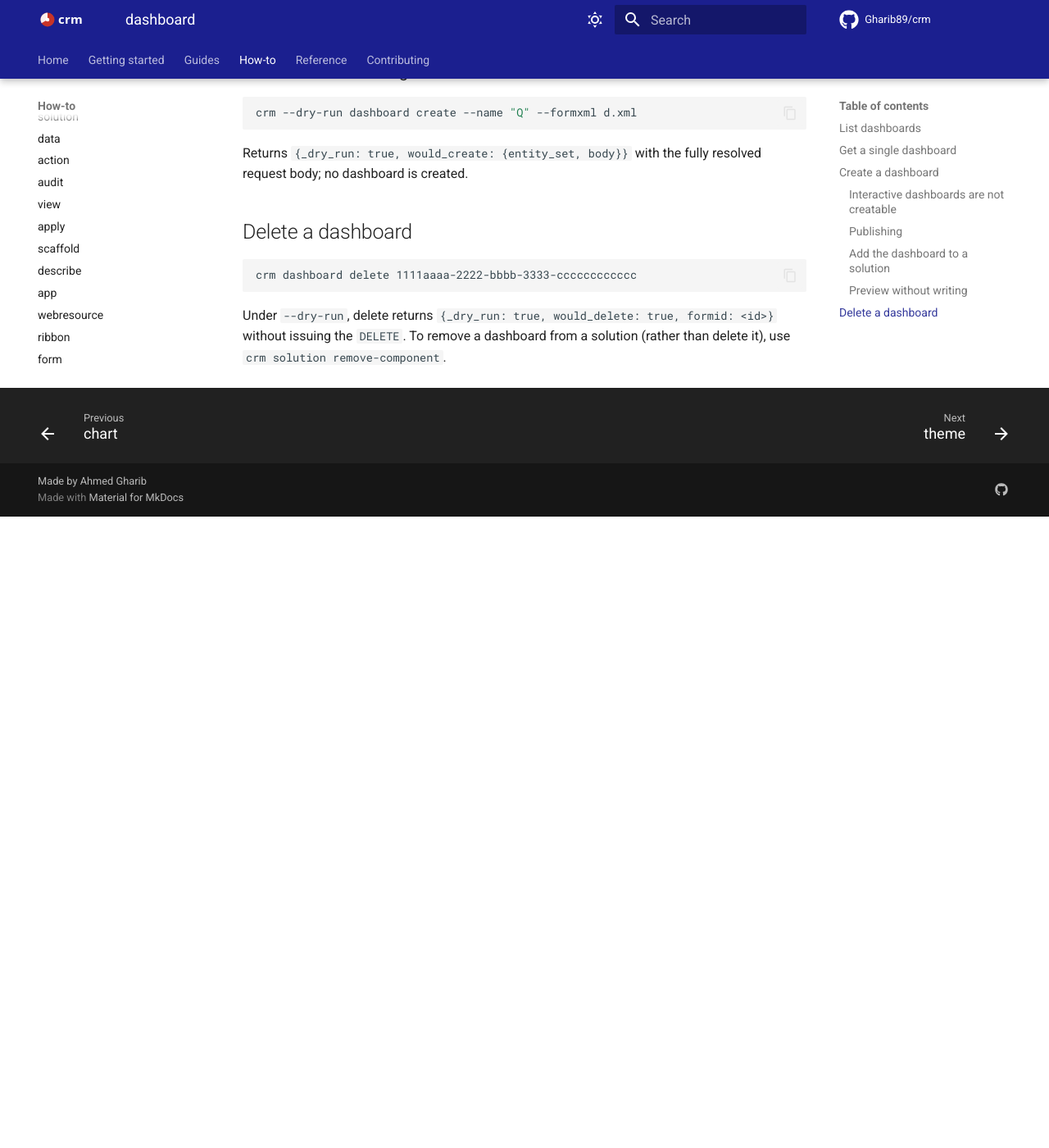
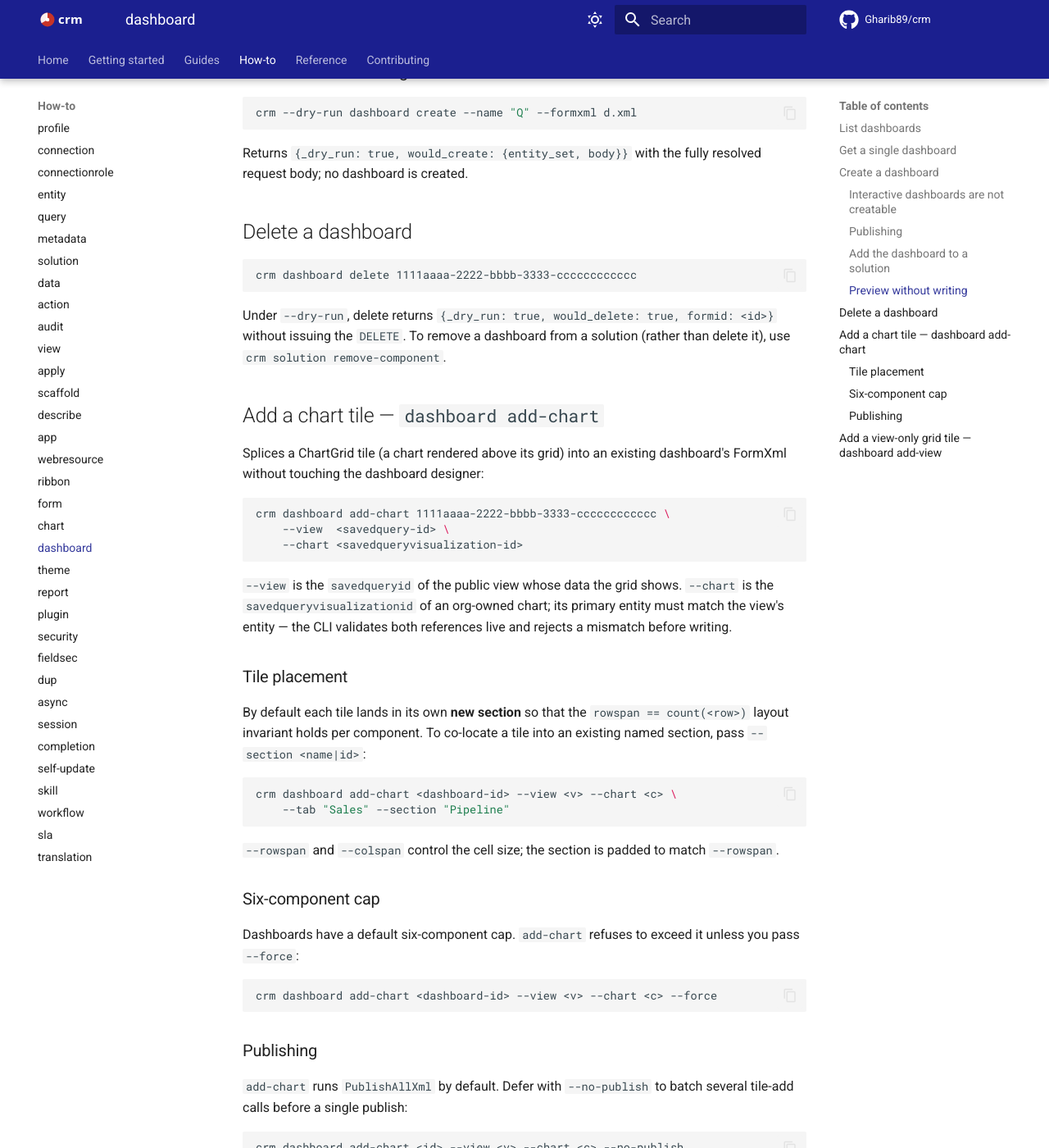
Before and after one commit to Gharib89/crm, an MkDocs documentation site: the page built from docs/how-to/dashboard.md, in a window 1280 px wide and 1400 px high, scrolled down 1749 px. Shown: the whole window at 82% size. Built offline with MkDocs 1.6.1 and Material for MkDocs 9.7.7, drawn with Linux system fonts in a browser that asks for light colours; comment, search, counter and statistics services are not loaded; before the commit the page ends 2379 px from its top, so only the background shows below that; some of the changed text lies outside the part shown.

Commit message:
docs: sync dashboard add-chart / add-view tile editors
README command table, dashboard how-to (usage, placement model, six-component
cap, publish-layer read-back gotcha), and the shipped crm skill's customization
reference.

Co-Authored-By: Claude Opus 4.8 <noreply@anthropic.com>
Claude-Session: https://claude.ai/code/session_01GWpdsgeNqMK3VnmWTb6YFf

````diff
--- a/docs/how-to/dashboard.md
+++ b/docs/how-to/dashboard.md
@@ -1,8 +1,9 @@
 # How-to: dashboard
 
 Author organization-owned **system dashboards** headlessly — list, get, create,
-and delete `systemform` records with `type = 0` without opening the dashboard
-designer. See the [CLI reference](../reference/cli.md) for every flag.
+delete, and splice tiles into `systemform` records with `type = 0` without
+opening the dashboard designer. See the [CLI reference](../reference/cli.md)
+for every flag.
 
 A dashboard's layout lives in its `formxml` column. The CLI does **not** generate
 that XML — it posts the file you give it verbatim — so authoring a dashboard from
@@ -97,3 +98,78 @@ Under `--dry-run`, delete returns
 `{_dry_run: true, would_delete: true, formid: <id>}` without issuing the `DELETE`.
 To remove a dashboard from a solution (rather than delete it), use
 `crm solution remove-component`.
+
+## Add a chart tile — `dashboard add-chart`
+
+Splices a ChartGrid tile (a chart rendered above its grid) into an existing
+dashboard's FormXml without touching the dashboard designer:
+
+```bash
+crm dashboard add-chart 1111aaaa-2222-bbbb-3333-cccccccccccc \
+    --view  <savedquery-id> \
+    --chart <savedqueryvisualization-id>
+```
+
+`--view` is the `savedqueryid` of the public view whose data the grid shows.
+`--chart` is the `savedqueryvisualizationid` of an org-owned chart; its primary
+entity must match the view's entity — the CLI validates both references live and
+rejects a mismatch before writing.
+
+### Tile placement
+
+By default each tile lands in its own **new section** so that the
+`rowspan == count(<row>)` layout invariant holds per component. To co-locate a
+tile into an existing named section, pass `--section <name|id>`:
+
+```bash
+crm dashboard add-chart <dashboard-id> --view <v> --chart <c> \
+    --tab "Sales" --section "Pipeline"
+```
+
+`--rowspan` and `--colspan` control the cell size; the section is padded to
+match `--rowspan`.
+
+### Six-component cap
+
+Dashboards have a default six-component cap. `add-chart` refuses to exceed it
+unless you pass `--force`:
+
+```bash
+crm dashboard add-chart <dashboard-id> --view <v> --chart <c> --force
+```
+
+### Publishing
+
+`add-chart` runs `PublishAllXml` by default. Defer with `--no-publish` to batch
+several tile-add calls before a single publish:
+
+```bash
+crm dashboard add-chart <id> --view <v> --chart <c> --no-publish
+crm dashboard add-view  <id> --view <v2>             --no-publish
+crm solution publish
+```
+
+> **Gotcha — `dashboard get` returns the published layer.** Until you publish,
+> a `dashboard get` read-back will show the *old* FormXml. Always pass
+> `--publish` (or run `crm solution publish`) before verifying the edit.
+
+## Add a view-only grid tile — `dashboard add-view`
+
+Splices a view-only grid tile (no chart) into an existing dashboard:
+
+```bash
+crm dashboard add-view 1111aaaa-2222-bbbb-3333-cccccccccccc \
+    --view <savedquery-id>
+```
+
+`--mode list` (the default) renders the grid alone. `--mode all` renders the
+grid with the chart-toggle control so the user can switch to a chart in the UI
+without a fixed chart selection:
+
+```bash
+crm dashboard add-view <dashboard-id> --view <v> --mode all
+```
+
+`--records-per-page` sets the row count per page in the grid (default 10).
+
+All placement, cap, and publish options work identically to `add-chart`.
````
Also changed, not shown: README.md (+1 -1 lines), crm/skills/reference/customizations.md (+28 -0 lines).
